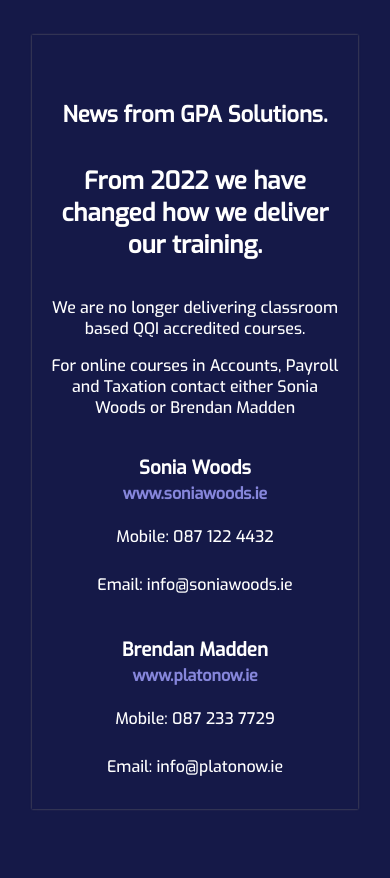
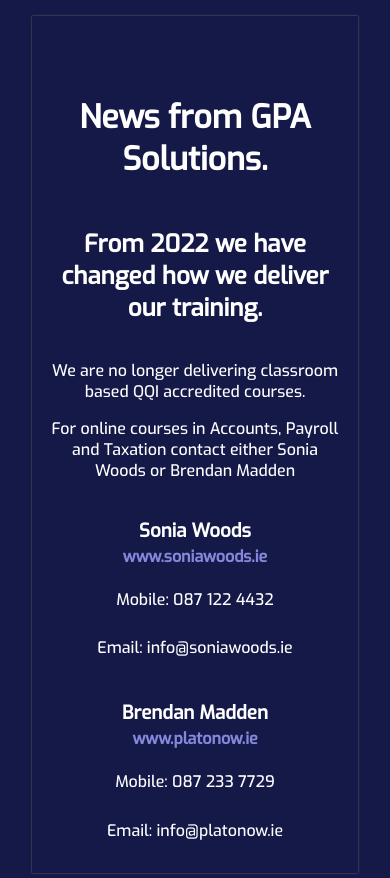
Before and after one commit to NataliaBujnowicz1987/gpasolutions, a plain HTML site: page index.html in a window 390 px wide. Before the commit the page ends 844 px from the top, so only its background shows below. Drawn offline with Linux system fonts and the light colour scheme.

Commit message:
Update index.html

```diff
--- a/index.html
+++ b/index.html
@@ -78,10 +78,6 @@
             font-size: 16px;
         }
 
-        h1 {
-            font-size: 26px;
-        }
-
         .contact-details {
         flex-direction: column;
 
@@ -106,10 +102,7 @@
        div {
            padding: 2em 1em;
        }
-       h1 {
-            font-size: 22px;
-            font-size: 22px;
-        }
+
     }
 
 </style>
```
